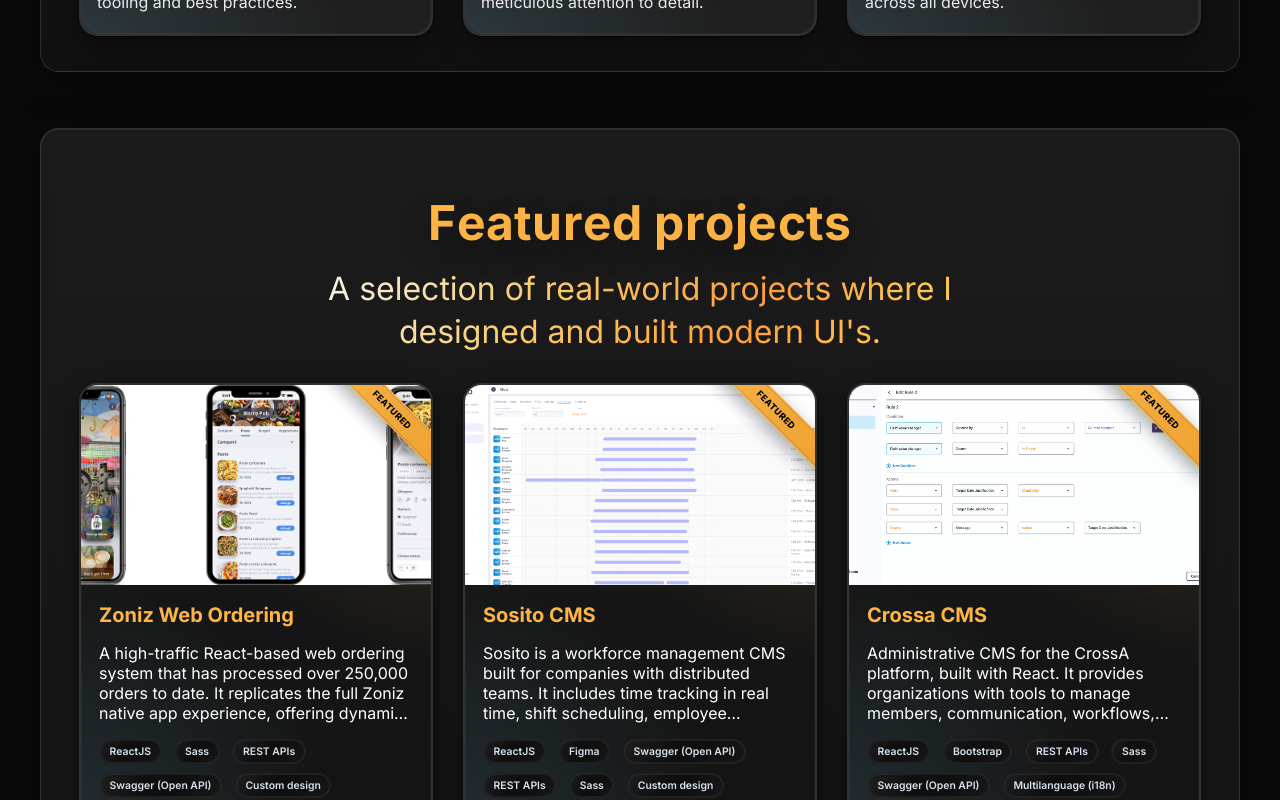
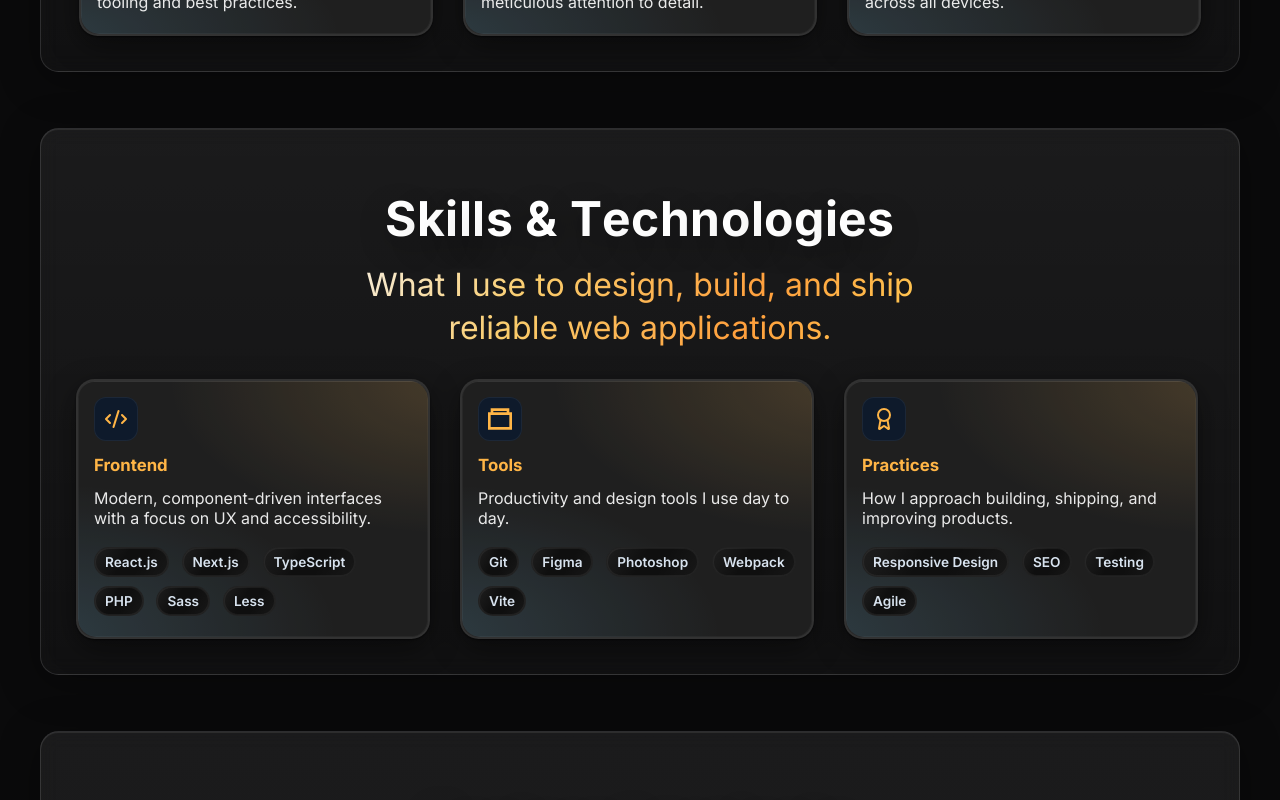
Before and after one commit to andreinemeti/portfolio-refactor, a Next.js app: page / in a window 1280 px wide. Shown: the part 1260-2060 px from the top of the page. Built offline with nearby package versions, Linux system fonts and the light colour scheme.

Commit message:
CSS changes to titles

```diff
--- a/app/styles/base/_common.scss
+++ b/app/styles/base/_common.scss
@@ -3,7 +3,8 @@
 .container.projects,
 .container.services,
 .container.stats-strip,
-.container.contact {
+.container.contact,
+.container.skills {
     @include glass-panel;
 }
 
--- a/app/styles/base/_mixins.scss
+++ b/app/styles/base/_mixins.scss
@@ -40,3 +40,23 @@
       color: transparent;
     }
 }
+
+
+@mixin gradient-text-white {
+
+
+
+  @supports (-webkit-background-clip: text) or (background-clip: text) {
+    background-image: linear-gradient(
+      120deg,
+      #fdfdfd,
+      #f5f5f7,
+      #e5e5ea,
+      #ffffff,
+      #dcdce4
+    );
+    -webkit-background-clip: text;
+    background-clip: text;
+     color: #ffffff; // fallback for browsers without background-clip:text
+  }
+}
--- a/app/styles/base/base.scss
+++ b/app/styles/base/base.scss
@@ -41,7 +41,7 @@
 }
 
 h2 {
-    color: $accentColor;
+    color: #fff;
     font-size: 3em;
 }
 
--- a/app/styles/components/_filters.scss
+++ b/app/styles/components/_filters.scss
@@ -1,7 +1,7 @@
 .filters-toggle-row {
     margin-bottom: 0.5rem;
     display: flex;
-    justify-content:space-between;
+    justify-content:center;
 }
 
 .filter-search {
--- /dev/null
+++ b/app/styles/components/skills.scss
@@ -0,0 +1,7 @@
+.skills {
+&__grid {
+  display:flex;
+  flex-wrap:wrap;
+
+}
+}
--- a/app/styles/globals.scss
+++ b/app/styles/globals.scss
@@ -1,8 +1,8 @@
 @use './variables' as *;
 
 // Base
+@import './base/mixins';
 @import './base/base';
-@import './base/mixins';
 @import './base/common';
 
 // Components
@@ -24,6 +24,7 @@
 @import './components/filters';
 @import './components/stats-strip';
 @import './components/about';
+@import './components/skills';
 
 // Pages
 @import './pages/home';
--- a/components/service/ServiceCard.tsx
+++ b/components/service/ServiceCard.tsx
@@ -13,7 +13,8 @@
   features?: string[];
   ctaHref?: string;
   ctaLabel?: string;
-  className?: string; // allows modifiers like "service-card--highlight"
+  className?: string;
+  children?: ReactNode;
 };
 
 export default function ServiceCard({
@@ -24,6 +25,7 @@
   ctaHref,
   ctaLabel,
   className,
+  children,
 }: ServiceCardProps) {
   return (
     <MagneticItem className="card-container"  radius={90} strength={0.22} tilt={3}>
@@ -43,6 +45,8 @@
         </ul>
       )}
 
+      {children && <div className="service-card__extra">{children}</div>}
+
       {ctaHref && ctaLabel && (
         <div className="service-card__actions">
           <Link href={ctaHref} className="btn btn--ghost">
--- a/views/contact/ContactView.tsx
+++ b/views/contact/ContactView.tsx
@@ -40,7 +40,7 @@
           <h2 className="h2 contact__title">
             <ShatterTitle
               as="span"
-              className=""
+              className="hero__subtitle"
               radius={150}
               maxOffset={20}
               maxRotate={12}
@@ -53,7 +53,7 @@
           <p className="contact__text">
             <ShatterTitle
               as="span"
-              className=""
+              className="hero__subtitle"
               radius={150}
               maxOffset={20}
               maxRotate={12}
--- a/views/home/HomeView.tsx
+++ b/views/home/HomeView.tsx
@@ -21,6 +21,8 @@
 import { ROUTES } from '@/utils/constants';
 import WebDevelopmentIcon from '@/components/icons/WebDevelopmentIcon';
 import PerformanceIcon from '@/components/icons/PerformanceIcon';
+import DevIcon from '@/components/icons/DevIcon';
+import ToolsIcon from '@/components/icons/ToolsIcon';
 
 
 
@@ -153,6 +155,83 @@
         </div>
       </section>
 
+
+      <section className="container skills">
+        <div className="section-header">
+          <h2 className="h2 section-title">
+
+               <ShatterTitle
+                          as="div"
+
+                          radius={150}
+                          maxOffset={20}
+                          maxRotate={12}
+                          popScale={1.07}
+                        >
+                          Skills &amp; Technologies
+                        </ShatterTitle>
+
+           </h2>
+        </div>
+          <p className="gradient-text">
+              What I use to design, build, and ship reliable web applications.
+            </p>
+
+        <div className="skills__grid">
+          <ServiceCard
+            icon={<WebDevelopmentIcon className="icon" size={32} />}
+            title="Frontend"
+            desc="Modern, component-driven interfaces with a focus on UX and accessibility."
+            className="service-card--skills"
+          >
+            <div className="pill-list">
+              <span className="pill">React.js</span>
+              <span className="pill">Next.js</span>
+              <span className="pill">TypeScript</span>
+              <span className="pill">PHP</span>
+              <span className="pill">Sass</span>
+              <span className="pill">Less</span>
+            </div>
+          </ServiceCard>
+
+
+
+          <ServiceCard
+            icon={<ToolsIcon className="icon" size={32} />}
+            title="Tools"
+            desc="Productivity and design tools I use day to day."
+            className="service-card--skills"
+          >
+
+            <div className="pill-list">
+              <span className="pill">Git</span>
+              <span className="pill">Figma</span>
+              <span className="pill">Photoshop</span>
+              <span className="pill">Webpack</span>
+              <span className="pill">Vite</span>
+            </div>
+          </ServiceCard>
+
+          <ServiceCard
+            icon={<BadgeIcon className="icon" size={32} />}
+            title="Practices"
+            desc="How I approach building, shipping, and improving products."
+            className="service-card--skills"
+          >
+            <div className="pill-list">
+              <span className="pill">Responsive Design</span>
+              <span className="pill">SEO</span>
+              <span className="pill">Testing</span>
+              <span className="pill">Agile</span>
+
+            </div>
+          </ServiceCard>
+        </div>
+      </section>
+
+
+
+
       <FloatingTargetCursor within=".flex-container" activeSize={140} />
 
       <section className="container projects">
@@ -160,7 +239,7 @@
           <h2 className="h2 section-title">
             <ShatterTitle
               as="div"
-              className="hero__subtitle"
+
               radius={150}
               maxOffset={20}
               maxRotate={12}
--- a/views/projects/ProjectsListView.tsx
+++ b/views/projects/ProjectsListView.tsx
@@ -190,6 +190,10 @@
             </ShatterTitle>
           </h2>
         </div>
+                <p className="gradient-text">
+         Explore the full range of client work, experiments, and side projects I have shipped along the years.
+
+        </p>
 
         {/* Filters */}
         {allTags.length > 0 && (
--- a/views/services/ServicesView.tsx
+++ b/views/services/ServicesView.tsx
@@ -59,7 +59,7 @@
           <h2 className="services__section-title h2">
             <ShatterTitle
               as="div"
-              className="hero__subtitle"
+              className=""
               radius={150}
               maxOffset={20}
               maxRotate={12}
@@ -115,7 +115,7 @@
           <h2 className="services__section-title h2">
             <ShatterTitle
               as="div"
-              className="hero__subtitle"
+              className=""
               radius={150}
               maxOffset={20}
               maxRotate={12}
```
